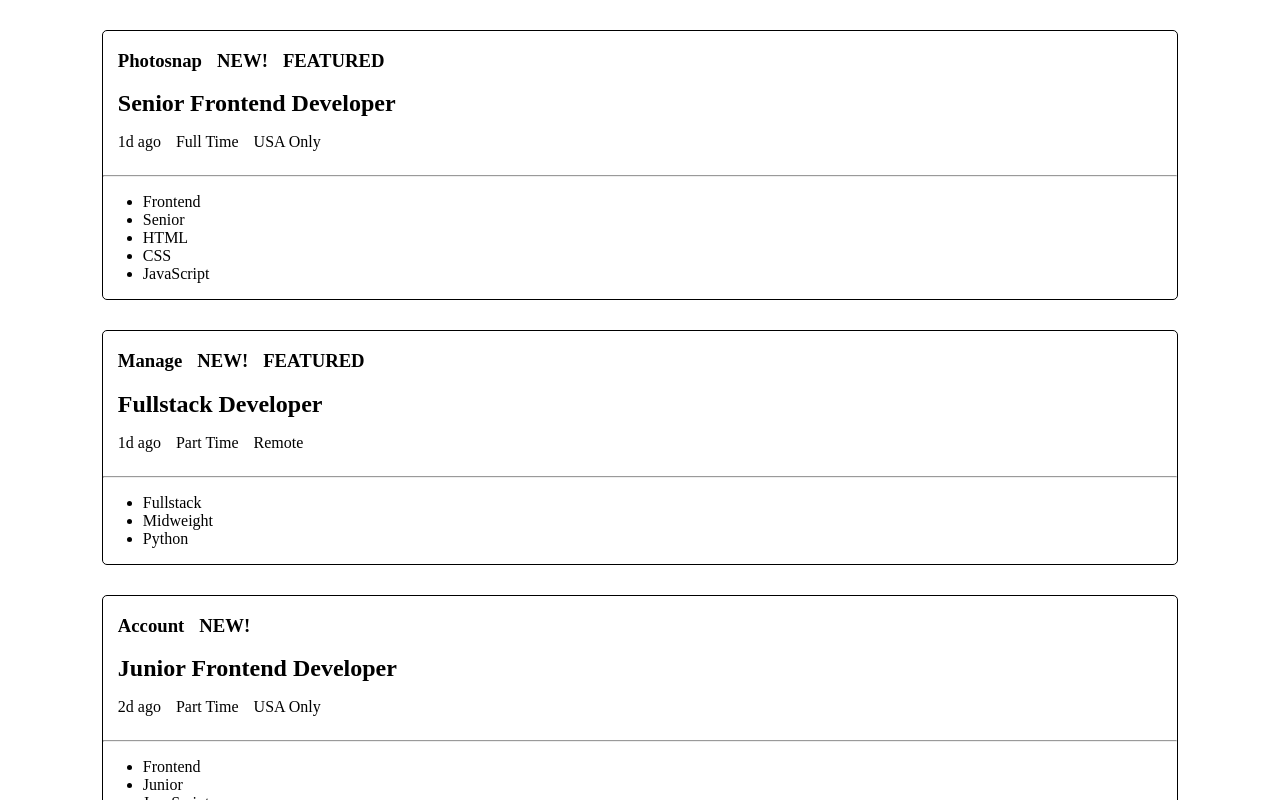
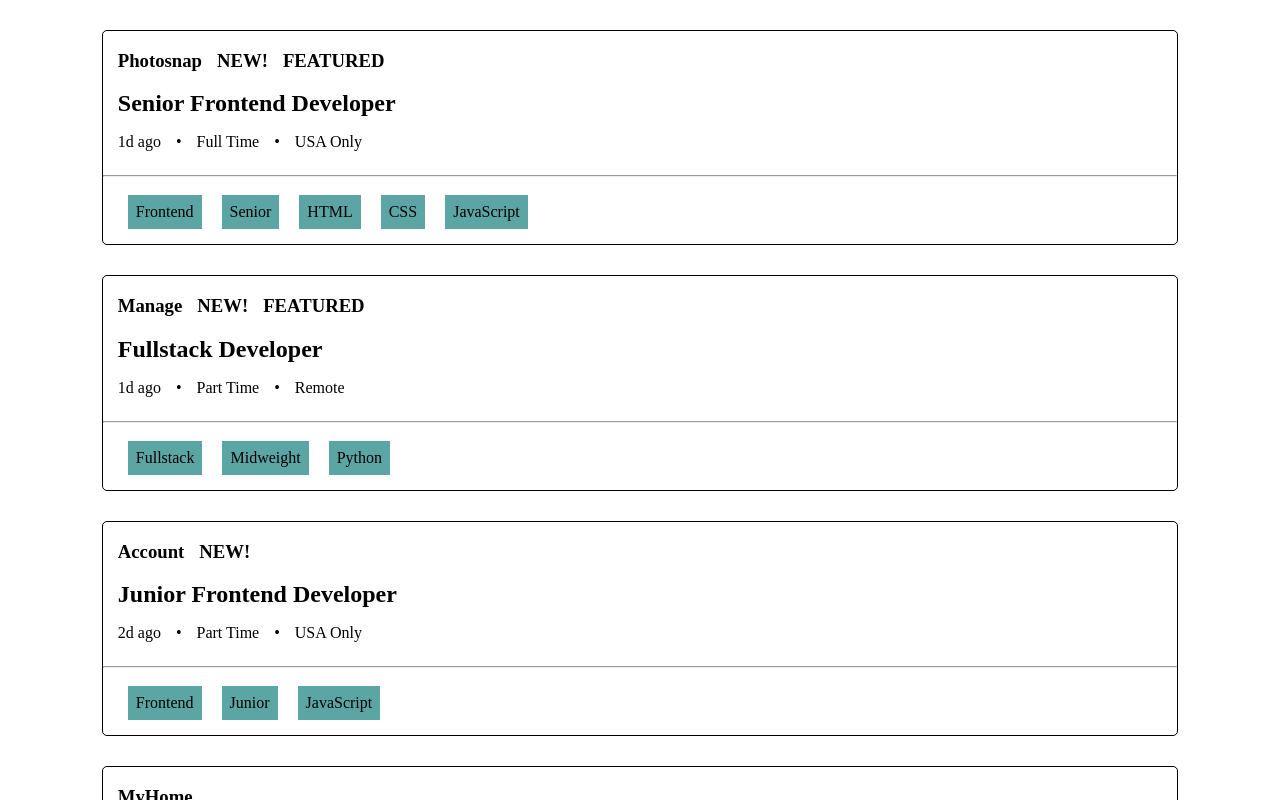
Before and after one commit to vikrambenipal/react-static-job-listings, a React (Create React App) app: page / in a window 1280 px wide. Shown: the top 800 px of the page. Built offline with nearby package versions, Linux system fonts and the light colour scheme.

Commit message:
base styling done ... now working on Filter Component

```diff
--- a/src/App.js
+++ b/src/App.js
@@ -1,10 +1,12 @@
 import React from 'react';
 import List from './components/List';
+import Filter from './components/Filter';
 import data from './data.json';
 
 function App() {
   return (
     <div className="App">
+      <Filter />
       <List data={data}/>
     </div>
   );
--- a/src/components/Filter.js
+++ b/src/components/Filter.js
@@ -0,0 +1,11 @@
+import React from 'react'
+
+const Filter = () => {
+    return (
+        <div>
+
+        </div>
+    )
+}
+
+export default Filter;
--- a/src/components/Item.js
+++ b/src/components/Item.js
@@ -3,19 +3,24 @@ import styled from'styled-components';
 
 const Box = styled.div`
     border: 1px solid black;
-    margin-bottom: 20px;
     border-radius: 5px;
+    width: 85%;
+    margin: 30px auto;
     .position {
         padding-left: 15px;
         margin-top: 0px;
         margin-bottom: 0px;
     }
-    width: 85%;
-    margin: 30px auto;
+    ul {
+        padding: 0px;
+        margin: 0px;
+        padding-left: 5px
+    }
 `
 const Row = styled.div`
     display: flex;
     flex-direction: row;
+    flex-wrap: wrap;
     `
 const Title = styled(Row)`
     h3 {
@@ -25,6 +30,17 @@ const Title = styled(Row)`
 const JobInfo = styled(Row)`
     p {
         padding-left: 15px;
+
+    }
+`
+const Filter = styled(Row)`
+    p {
+        padding: 8px;
+        margin-left: 20px;
+        margin-bottom: 15px;
+        margin-top: 10px;
+        background-color: #5CA5A5;
+        cursor: pointer;
     }
 `
 const Item = ({ item }) => {
@@ -44,18 +60,22 @@ const Item = ({ item }) => {
                 <h2 className="position">{item.position}</h2>
                 <JobInfo>
                     <p>{item.postedAt}</p>
+                    <p className="bullet">•</p>
                     <p>{item.contract}</p>
+                    <p className="bullet">•</p>
                     <p>{item.location}</p>
                 </JobInfo>
 
                 <hr></hr>
                 {/* Filter */}
                 <ul>
-                    <li>{item.role}</li>
-                    <li>{item.level}</li>
-                    {item.languages.map((language, index) => {
-                        return <li key={index}>{language}</li>
-                    })}
+                    <Filter>
+                        <p>{item.role}</p>
+                        <p>{item.level}</p>
+                        {item.languages.map((language, index) => {
+                            return <p key={index}>{language}</p>
+                        })}
+                    </Filter>
                 </ul>
             </Box>
         </div>
```
